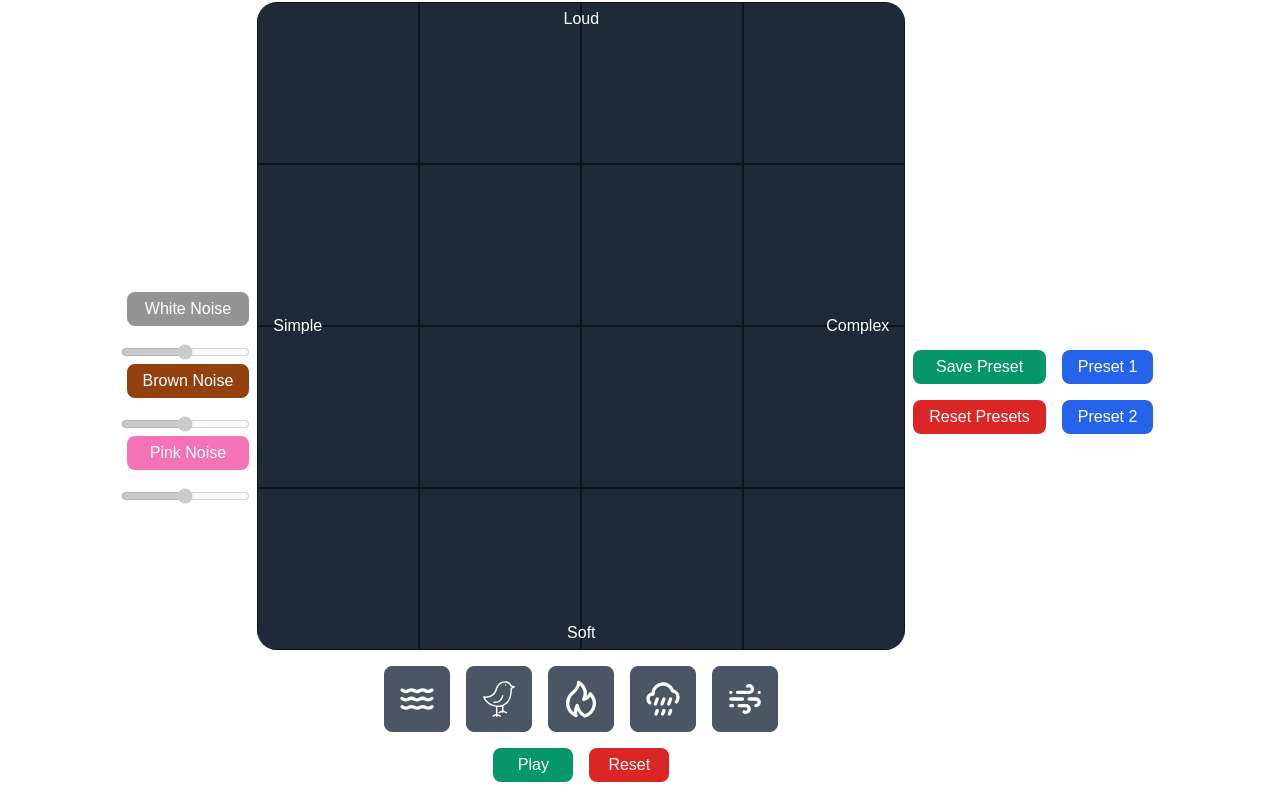
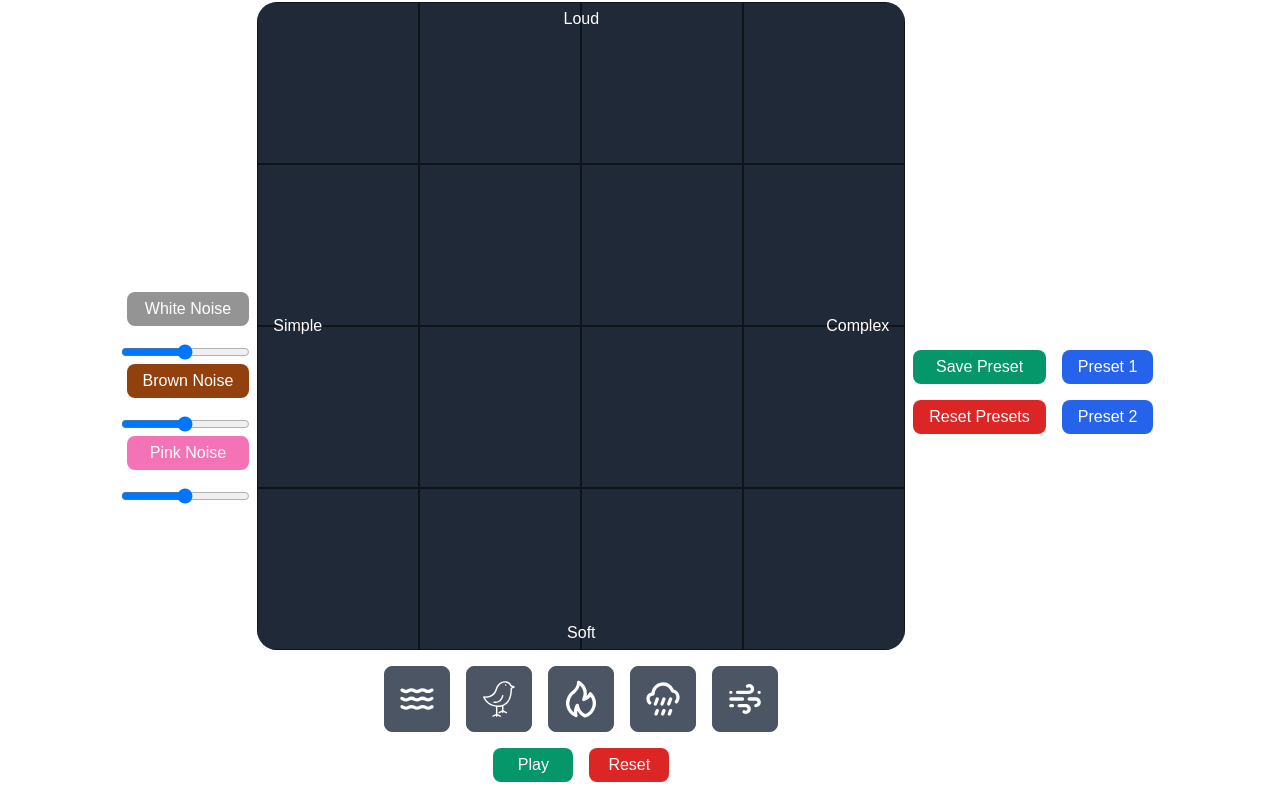
Before and after one commit to sunanmau5/avt-beleg, a React (Create React App) app: page / in a window 1280 px wide. Built offline with nearby package versions, Linux system fonts and the light colour scheme.

Commit message:
fixed noises

```diff
--- a/src/components/Grid/Grid.js
+++ b/src/components/Grid/Grid.js
@@ -108,9 +108,9 @@ export const Grid = memo(() => {
   return (
     <div className='container'>
       <div className='noise-wrapper'>
-        <WhiteNoise audioCtx={audioCtx} isPlaying={isPlaying} />
-        <BrownNoise audioCtx={audioCtx} isPlaying={isPlaying} />
-        <PinkNoise audioCtx={audioCtx} isPlaying={isPlaying} />
+        <WhiteNoise audioCtx={audioCtx} />
+        <BrownNoise audioCtx={audioCtx} />
+        <PinkNoise audioCtx={audioCtx} />
       </div>
       <div className='grid-wrapper'>
         <div className='grid'>
--- a/src/components/Noises/BrownNoise.js
+++ b/src/components/Noises/BrownNoise.js
@@ -1,8 +1,8 @@
-import React, { useState, useEffect } from 'react';
+import React from 'react';
 import { NoiseVolume } from "./NoiseVolume";
 import { PrimaryButton } from '../Button/Button'
 
-export const BrownNoise = ({ audioCtx, isPlaying }) => {
+export const BrownNoise = React.memo(({ audioCtx }) => {
     let isOn = false;
 
     let BrownNoiseSource;
@@ -46,16 +46,19 @@ export const BrownNoise = ({ audioCtx, isPlaying }) => {
     }
 
     const changeGain = (e) => {
-        let { value } = e.target;
-        gain.gain.value = value;
+        if (isOn) {
+            let { value } = e.target;
+            gain.gain.value = value;
+        }
     }
 
 
     return (
         <div>
+            {console.log("brown noise rendered")}
             <PrimaryButton bgColor='#92400E' onClick={handleClick}>Brown Noise</PrimaryButton>
             <NoiseVolume changeGain={changeGain} isOn={isOn} max="5" />
         </div>
     )
 
-}
+})
--- a/src/components/Noises/NoiseVolume.js
+++ b/src/components/Noises/NoiseVolume.js
@@ -1,9 +1,10 @@
 import React from 'react';
 
-export const NoiseVolume = ({ changeGain, step = 0.01, max, isOn }) => {
+export const NoiseVolume = ({ changeGain, step = 0.01, max, isOn, gain }) => {
+
     return (
         <div>
-            <input onChange={changeGain} step={step} max={max} type="range" id="noise-vol" disabled={!isOn}/>
+            <input onChange={changeGain} step={step} max={max} type="range" id="noise-vol" /* disabled={!isOn} */ value={gain}/>
         </div>
     )
 }
--- a/src/components/Noises/PinkNoise.js
+++ b/src/components/Noises/PinkNoise.js
@@ -2,7 +2,7 @@ import React from 'react'
 import { PrimaryButton } from '../Button/Button'
 import { NoiseVolume } from "./NoiseVolume";
 
-export const PinkNoise = ({ audioCtx, isPlaying }) => {
+export const PinkNoise = React.memo(({ audioCtx }) => {
     let isOn = false;
 
     let PinkNoiseSource;
@@ -52,15 +52,18 @@ export const PinkNoise = ({ audioCtx, isPlaying }) => {
     }
 
     const changeGain = (e) => {
-        let { value } = e.target;
-        gain.gain.value = value;
+        if (isOn) {
+            let { value } = e.target;
+            gain.gain.value = value;
+        }
     }
 
     return (
         <div>
+            {console.log("pink noise rendered")}
             <PrimaryButton bgColor='#F472B6' onClick={handleClick}>Pink Noise</PrimaryButton>
             <NoiseVolume changeGain={changeGain} max="0.1" />
         </div>
     )
 
-}
+})
--- a/src/components/Noises/WhiteNoise.js
+++ b/src/components/Noises/WhiteNoise.js
@@ -1,8 +1,8 @@
-import React, { useState, useEffect } from 'react';
+import React from 'react';
 import { NoiseVolume } from "./NoiseVolume";
 import { PrimaryButton } from '../Button/Button'
 
-export const WhiteNoise = ({ audioCtx, isPlaying }) => {
+export const WhiteNoise = React.memo(({ audioCtx }) => {
     let isOn = false;
 
     let WhiteNoiseSource;
@@ -30,7 +30,6 @@ export const WhiteNoise = ({ audioCtx, isPlaying }) => {
     }
 
     const handleClick = () => {
-        console.log(isOn)
         if (isOn) {
             isOn = false;
             console.log("Deleted White Noise")
@@ -41,11 +40,14 @@ export const WhiteNoise = ({ audioCtx, isPlaying }) => {
             createNoise();
             WhiteNoiseSource.start()
         }
+        console.log("isOn", isOn)
     }
 
     const changeGain = (e) => {
-        let { value } = e.target;
-        gain.gain.value = value;
+        if (isOn) {
+            let { value } = e.target;
+            gain.gain.value = value;
+        }
     }
 
 
@@ -57,4 +59,4 @@ export const WhiteNoise = ({ audioCtx, isPlaying }) => {
         </div>
     )
 
-}
+})
```
Lines whose indentation alone changed are shown as unchanged.
